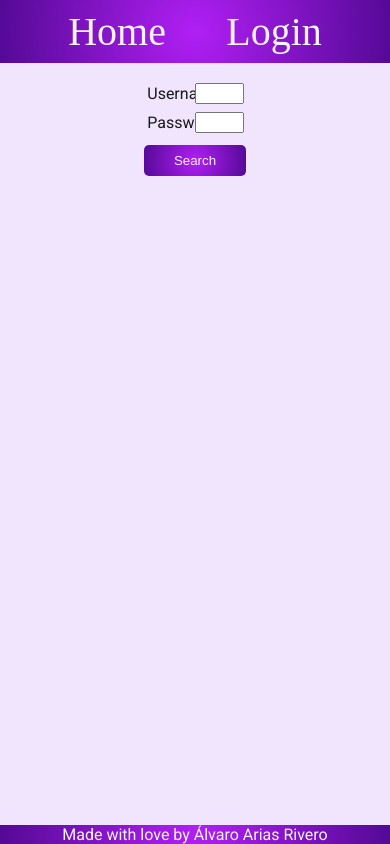
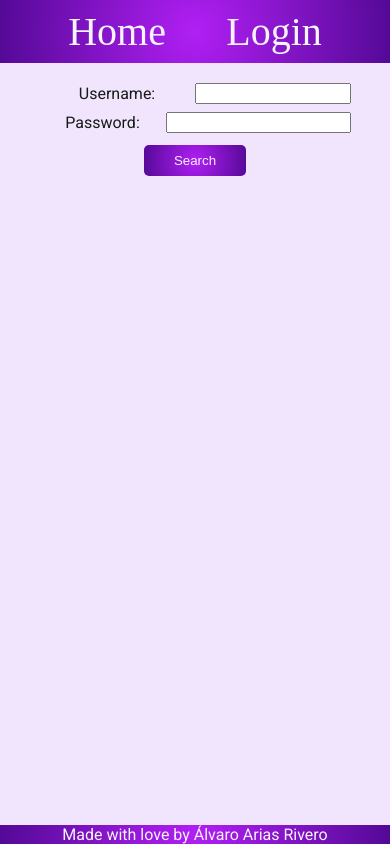
Before and after one commit to alvaroariasrivero/prueba_cleverpy, a React (Create React App) app: page /login in a window 390 px wide. Built offline with nearby package versions, Linux system fonts and the light colour scheme; a web font is replaced by a local one.

Commit message:
form styles

```diff
--- a/src/components/Login/Login.scss
+++ b/src/components/Login/Login.scss
@@ -33,3 +33,10 @@ label{
     padding: 0.063rem;
     width: 50%;
 }
+
+@media only screen and (max-width: 426px){
+
+    form > div{
+        width: 80%;
+    }
+}
--- a/src/components/Login/Login.tsx
+++ b/src/components/Login/Login.tsx
@@ -13,7 +13,7 @@ const Login: React.FC<LoginProps> = () => {
           </div>
           <div>
             <label htmlFor="pass">Password: </label>
-            <input type="text" name="password"/>
+            <input type="password" name="password"/>
           </div>
           <input type="submit" value='Search'/>
          </form>;
```
